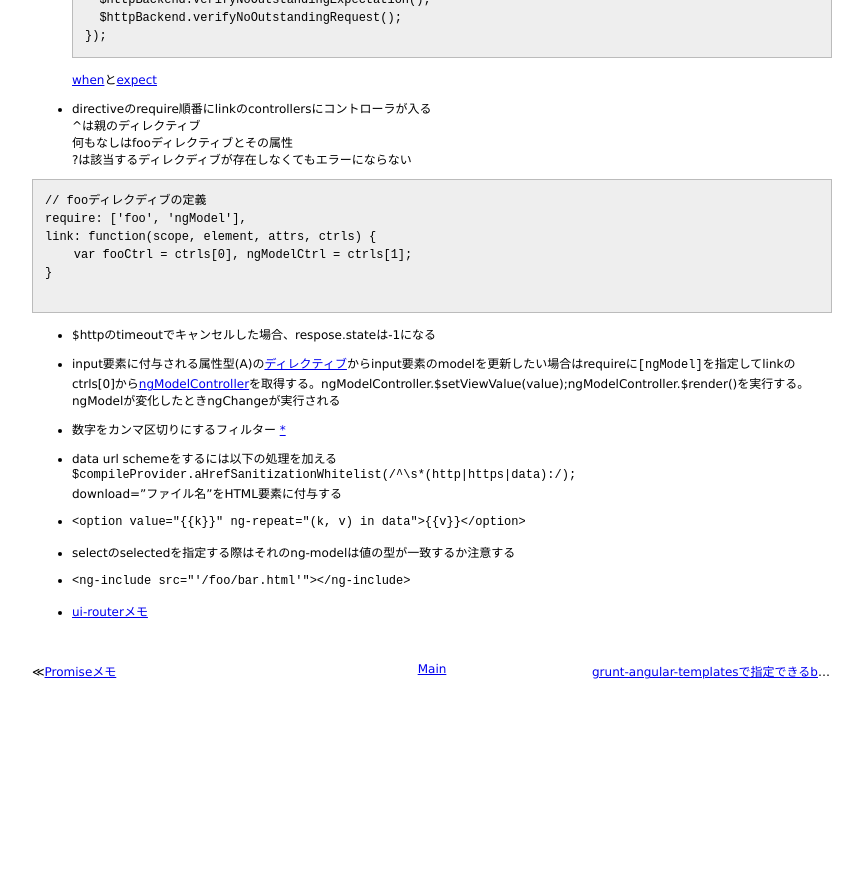
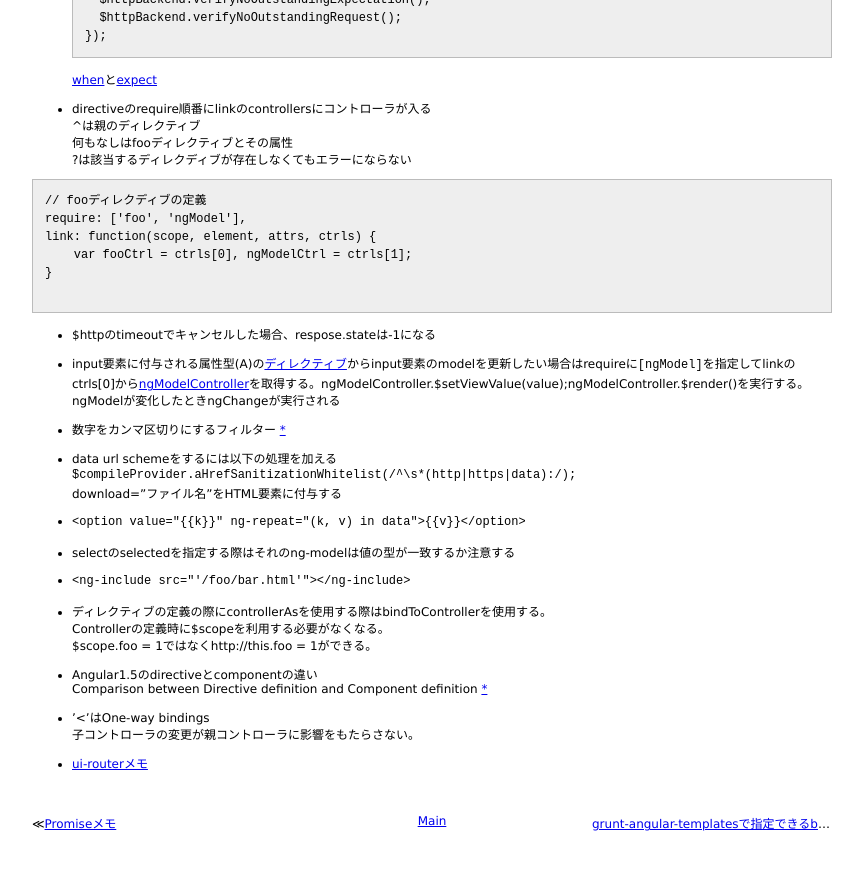
Before and after one commit to 38elements/38elements.github.com, a Jekyll site: the page built from _posts/2014-5-24-AngularJS.md, in a window 1280 px wide and 900 px high, scrolled down 1430 px. Shown: the top 870 px of the window, without its empty margins (208-1071 px from the left). Built offline with Jekyll 4.4.1, drawn with Linux system fonts in a browser that asks for light colours; before the commit the page ends 2178 px from its top, so only the background shows below that.

Commit message:
Update 2014-5-24-AngularJS.md

````diff
--- a/_posts/2014-5-24-AngularJS.md
+++ b/_posts/2014-5-24-AngularJS.md
@@ -125,4 +125,14 @@ download="ファイル名"をHTML要素に付与する
 
 * ```<ng-include src="'/foo/bar.html'"></ng-include>```
 
+* ディレクティブの定義の際にcontrollerAsを使用する際はbindToControllerを使用する。
+Controllerの定義時に$scopeを利用する必要がなくなる。
+$scope.foo = 1ではなくhttp://this.foo  = 1ができる。
+
+* Angular1.5のdirectiveとcomponentの違い
+Comparison between Directive definition and Component definition [*](https://docs.angularjs.org/guide/component)
+
+* '<'はOne-way bindings
+子コントローラの変更が親コントローラに影響をもたらさない。
+
 * [ui-routerメモ](/2015/05/24/ui-router.html)
````
